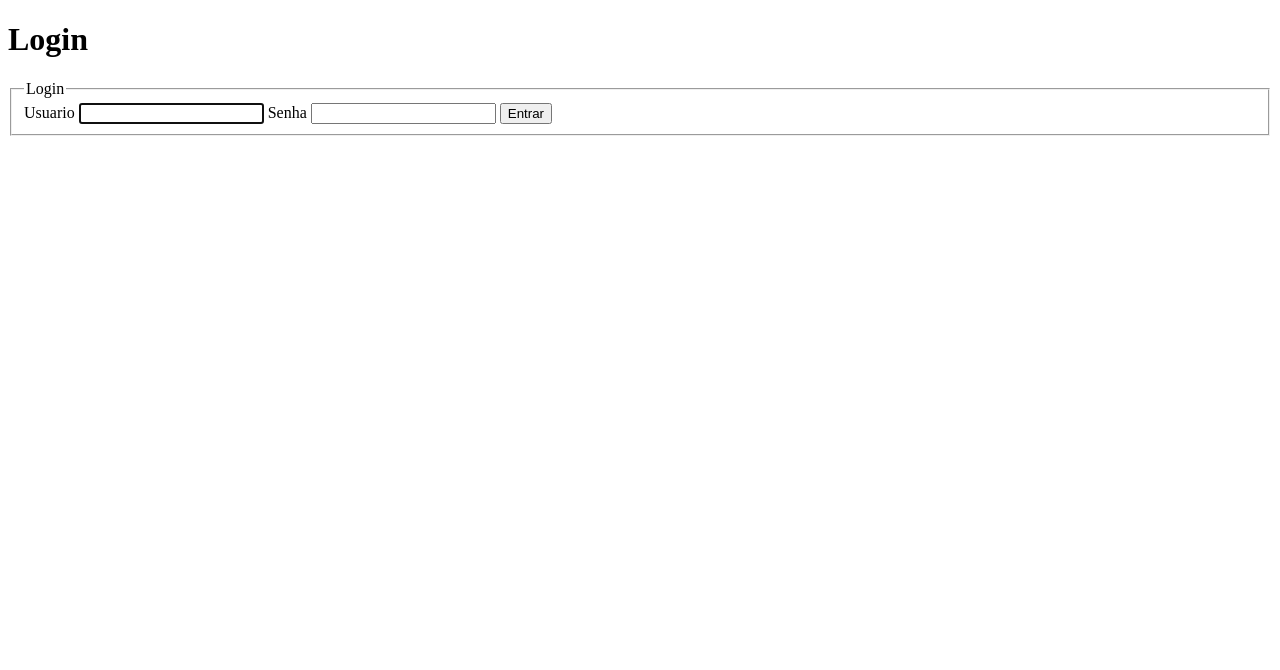
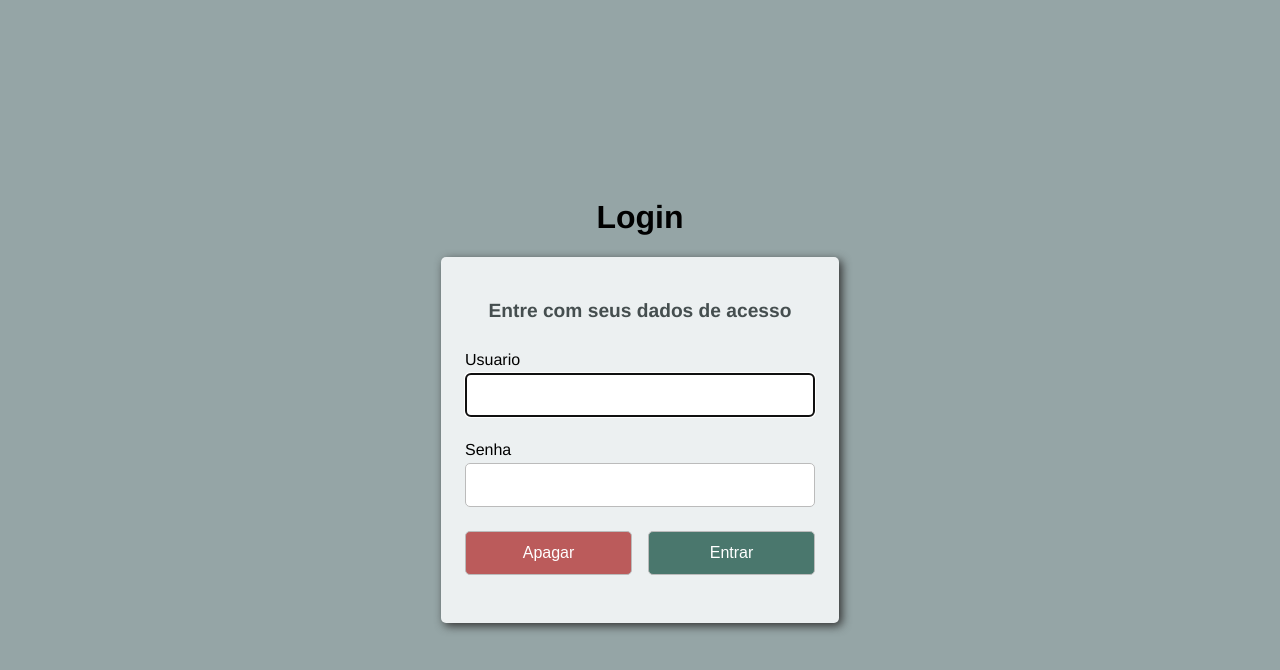
Before and after one commit to Estressei/CursoFront, a plain HTML site: page Formulario/login.html in a window 1280 px wide. Drawn offline with Linux system fonts and the light colour scheme.

Commit message:
Formulario de login

```diff
--- /dev/null
+++ b/Formulario/login.css
@@ -0,0 +1,78 @@
+html{
+    background-color: #95a5a6;
+    font-family: "Helvetica Neue", Arial, sans-serif;
+}
+
+body{
+    display: flex;
+    flex-direction: column;
+    justify-content: center;
+    align-items: center;
+    min-height: 100vh;
+    margin: 0;
+}
+
+form{
+    width: 350px;
+    background-color: #ecf0f1;
+    border-radius: 5px;
+    box-shadow: 3px 3px 10px #333;
+    padding: 1.5em;
+}
+
+fieldset{
+    border: none;
+    padding: 0;
+    margin: 0;
+}
+
+legend{
+    padding: 1em;
+    text-align: center;
+    font-weight: bold;
+    color: #454e4f;
+    font-size: 1.2em;
+    margin-bottom: .5em;
+}
+
+input,
+label {
+  display: block;
+  width: 100%;
+  box-sizing: border-box; /*nao soma na largura total do elemento*/
+}
+
+label{
+    margin-bottom: .25em;
+}
+
+input{
+    padding: .75em;
+    border-radius: 5px;
+    margin-bottom: 1.5em;
+    border: 1px solid #bbb;
+    font-size: 1em;
+}
+
+.btn-antes-de-coloca-display{
+    width: fit-content;
+    margin-left: auto;
+    background-color: #4a776d;
+    color: white;
+    cursor: pointer;
+}
+
+.actions{
+    display: flex;
+    gap: 1em;
+}
+
+.btn{
+    background-color: #4a776d;
+    color: white;
+    cursor: pointer;
+}
+
+.btn-apagar{
+    background-color: #bb5b5b;
+}
--- a/Formulario/login.html
+++ b/Formulario/login.html
@@ -1,8 +1,11 @@
 <!DOCTYPE html>
 <html lang="pt-br">
+
 <head>
     <meta charset="UTF-8">
     <title>Login</title>
+
+    <link rel="stylesheet" href="login.css">
 </head>
 
 <body>
@@ -10,16 +13,22 @@
 
     <form action="#" method="get">
         <fieldset>
-            <legend>Login</legend>
+            <legend>Entre com seus dados de acesso</legend>
 
             <label for="user">Usuario</label>
-            <input type="text" id="user" required autofocus> <!--required significa que é obrigatorio preencher e o autofocus faz com que ao entrar na pagina o cursor ja esteja aqui-->
+            <input type="text" id="user" required autofocus>
+            <!--required significa que é obrigatorio preencher e o autofocus faz com que ao entrar na pagina o cursor ja esteja aqui-->
 
             <label for="pass">Senha</label>
             <input type="password" id="pass" required>
 
-            <input type="submit" value="Entrar">
+            <div class="actions">
+                <input type="reset" value="Apagar" class="btn btn-apagar">
+                <input type="submit" value="Entrar" class="btn">
+            </div>
+
         </fieldset>
     </form>
 </body>
+
 </html>
```
